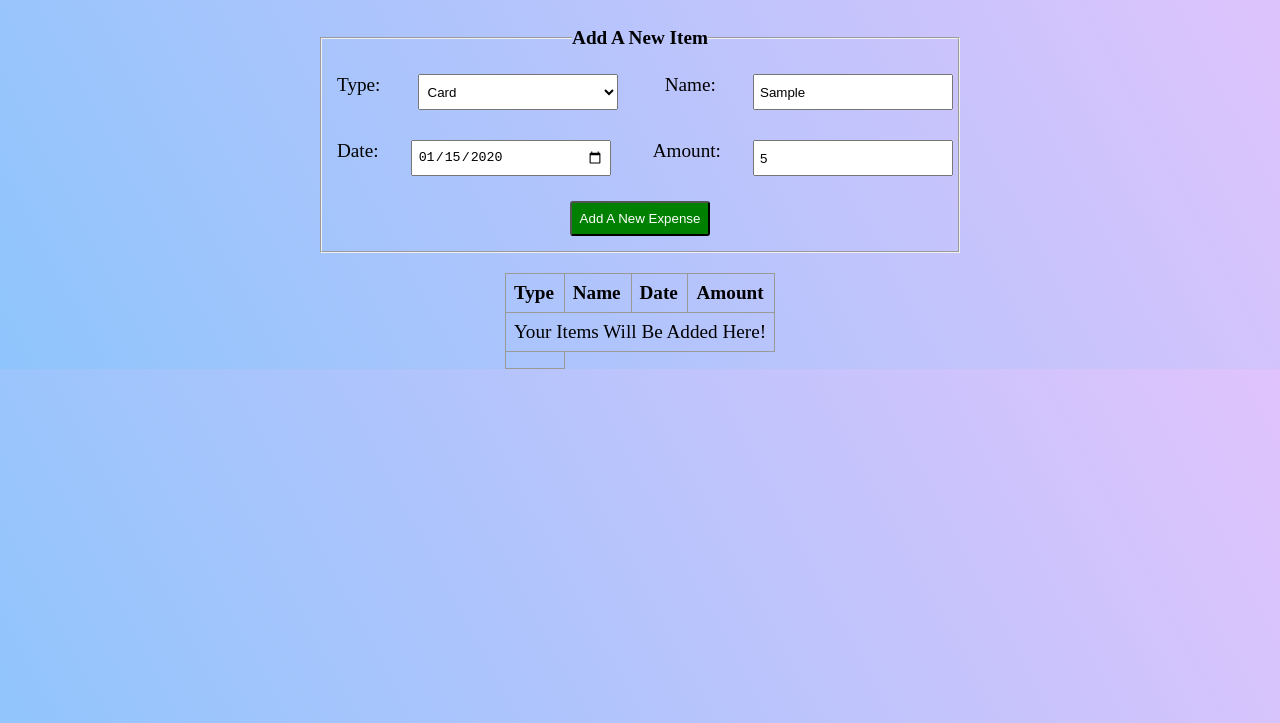
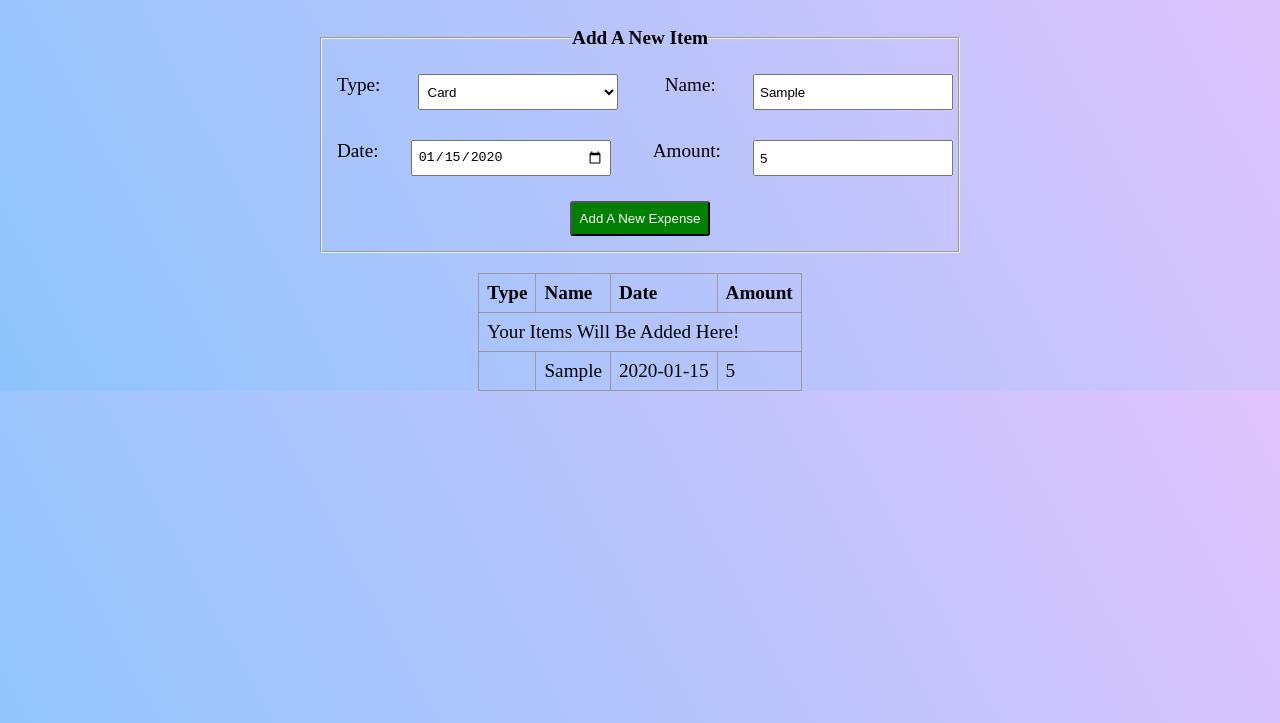
Before and after one commit to jmurrii/expense_tracker, a plain HTML site: page index.html in a window 1280 px wide. Both pictures are taken after typing "Sample", "2020-01-15", "5" into the empty fields and a click on the button "Add A New Expense". Shown: the part 77-800 px from the top of the page. Drawn offline with Linux system fonts and the light colour scheme.

Commit message:
amount field function

```diff
--- a/script.js
+++ b/script.js
@@ -1,12 +1,10 @@
 const addExpenseBtn = document.querySelector('#add-expense-btn');
+const tableBody = document.getElementById('table-body');
 
-
-
-
-const purchaseType = document.getElementById('type');
-const purchaseName = document.getElementById('name');
-const date = document.getElementById('date');
-const amount = document.getElementById('amount');
+let td1;
+let td2;
+let td3;
+let td4;
 
 
 
@@ -14,29 +12,58 @@ const amount = document.getElementById('amount');
 
 addExpenseBtn.addEventListener('click', () => {
 
-    returnFormValues();
-    console.log(returnFormValues());
     createNewTableRow();
 
 });
 
+// possibly move inside eventListener
+// const type = document.getElementById('type').value;
 
-function returnFormValues() {
-    const formValue = {
-        "Type": purchaseType.value,
-        "Name": purchaseName.value,
-        "Date": date.value,
-        "Amount": amount.value
-    }
-    return formValue;
+// const date = document.getElementById('date').value;
+// const amount = document.getElementById('amount').value;
+
+
+
+
+
+function createNewTableRow() {
+    const newTableRow = document.createElement('tr');
+
+    // Why can't I declare these as const at the top of the page -
+    td1 = document.createElement('td');
+    td2 = document.createElement('td');
+    td3 = document.createElement('td');
+    td4 = document.createElement('td');
+
+
+
+    tableBody.appendChild(newTableRow);
+    newTableRow.appendChild(td1);
+    newTableRow.appendChild(td2);
+    newTableRow.appendChild(td3);
+    newTableRow.appendChild(td4);
+
+    populateNameField();
+    populateAmountField();
+    populateDateField();
+
 }
 
-function createNewTableRow() {
-    const newRow = document.createElement('tr');
-    const newTD = document.createElement('td');
-    const tableBody = document.getElementById('table-body');
-    // tableBody.firstElementChild.remove();
-    tableBody.appendChild(newRow).appendChild(newTD);
+function populateNameField() {
+    const nameValue = document.getElementById('name').value;
+    const cell2 = document.createTextNode(nameValue);
+    td2.appendChild(cell2);
+}
 
-
+function populateAmountField() {
+    const amount = document.getElementById('amount').value;
+    const cell4 = document.createTextNode(amount);
+    td4.appendChild(cell4);
 }
+function populateDateField() {
+    const date = document.getElementById('date').value;
+    console.log(new Date(date).toLocaleString('en-us', { month: 'short', year: 'numeric' }));
+    const cell3 = document.createTextNode(date);
+    td3.appendChild(cell3);
+    console.log("date:",);
+}
--- a/styles.css
+++ b/styles.css
@@ -8,8 +8,8 @@
 
 body {
   font-size: 1.2rem;
-  background-color: #8ec5fc;
-  background-image: linear-gradient(62deg, #8ec5fc 0%, #e0c3fc 100%);
+  background: #8ec5fc;
+  background: linear-gradient(62deg, #8ec5fc 0%, #e0c3fc 100%);
 }
 
 .main-container {
@@ -81,3 +81,7 @@ th {
   padding: 0.5rem;
   text-align: left;
 }
+
+tr {
+  height: 30px;
+}
```
